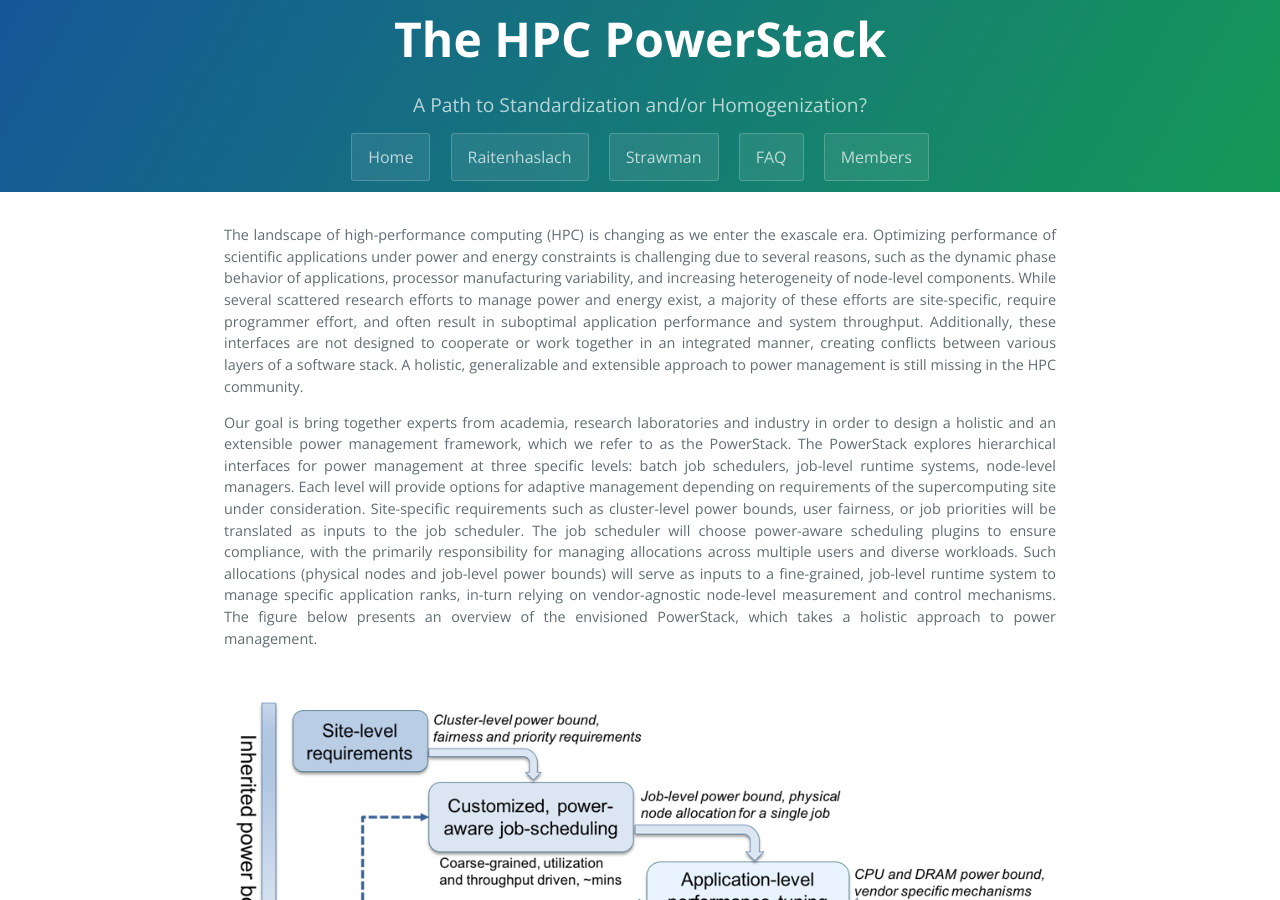
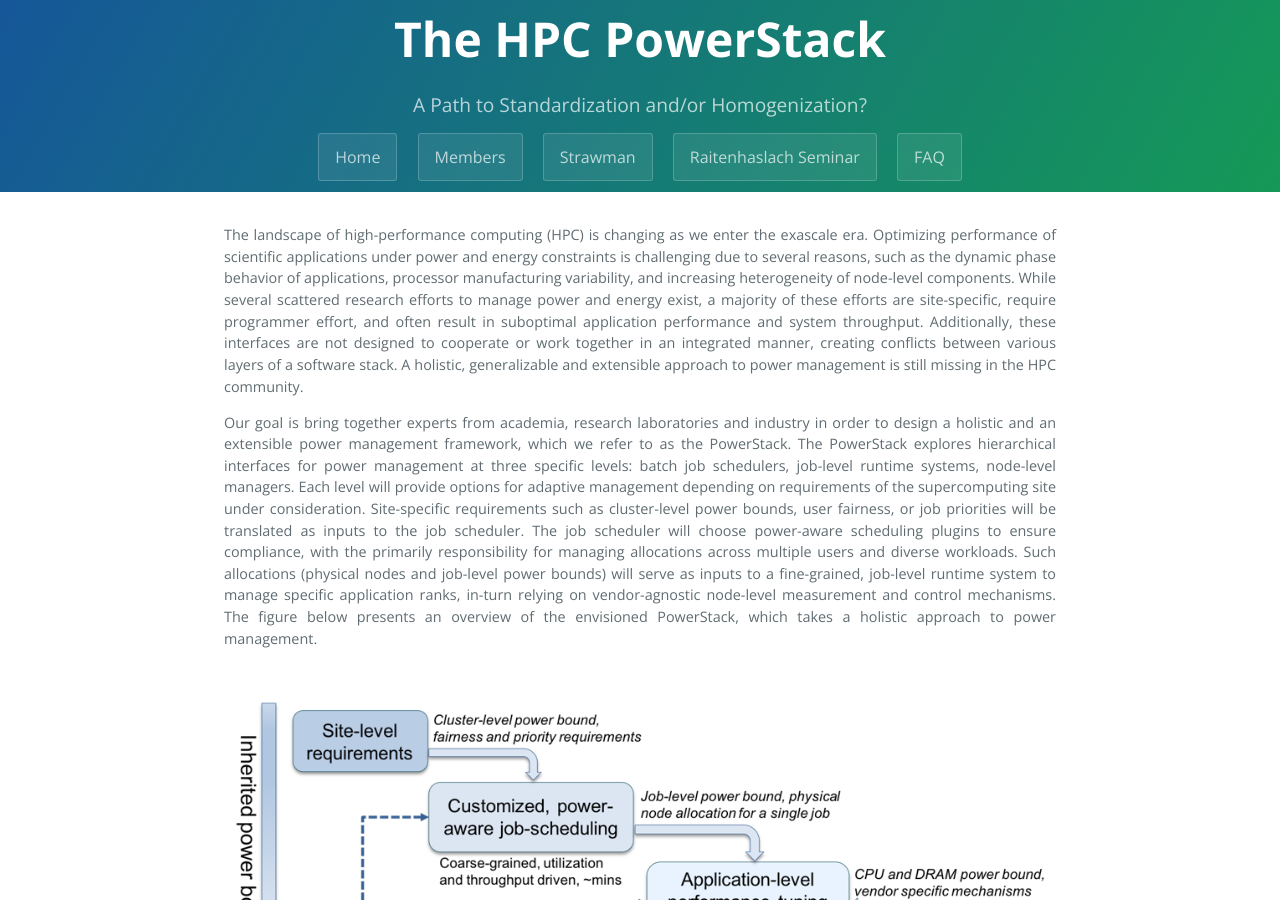
Before and after one commit to HPCPowerStack/hpcpowerstack.github.io, a Jekyll site: the page built from index.md, in a window 1280 px wide and 900 px high. Built offline with Jekyll 4.4.1, drawn with Linux system fonts in a browser that asks for light colours; the repository's description, which GitHub fills in, is left out.

Commit message:
Reorder tabs

```diff
--- a/_layouts/default.html
+++ b/_layouts/default.html
@@ -18,10 +18,10 @@
 	-->
 
 	<a href="http://powerstack.lrr.in.tum.de" class="btn">Home</a>
-	<a href="http://powerstack.lrr.in.tum.de/raitenhaslach.html" class="btn">Raitenhaslach</a>
+        <a href="http://powerstack.lrr.in.tum.de/org.html" class="btn">Members</a>
 	<a href="http://powerstack.lrr.in.tum.de/proto.html" class="btn">Strawman</a>
+	<a href="http://powerstack.lrr.in.tum.de/raitenhaslach.html" class="btn">Raitenhaslach Seminar</a>
 	<a href="http://powerstack.lrr.in.tum.de/faq.html" class="btn">FAQ</a>
-        <a href="http://powerstack.lrr.in.tum.de/org.html" class="btn">Members</a>
 	<!--
 	<a href="http://powerstack.lrr.in.tum.de/agenda.html" class="btn">Agenda</a>
 	<a href="http://powerstack.lrr.in.tum.de/travel.html" class="btn">Travel</a>
```
Also changed, not shown: 5 other files.
